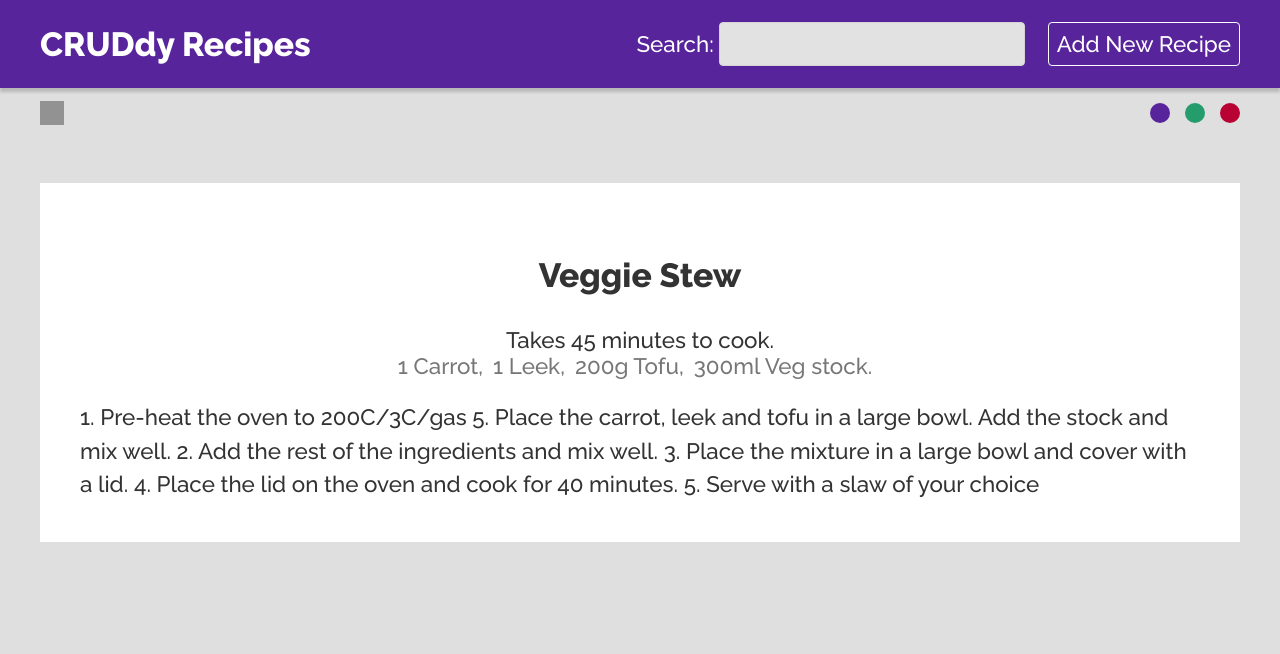
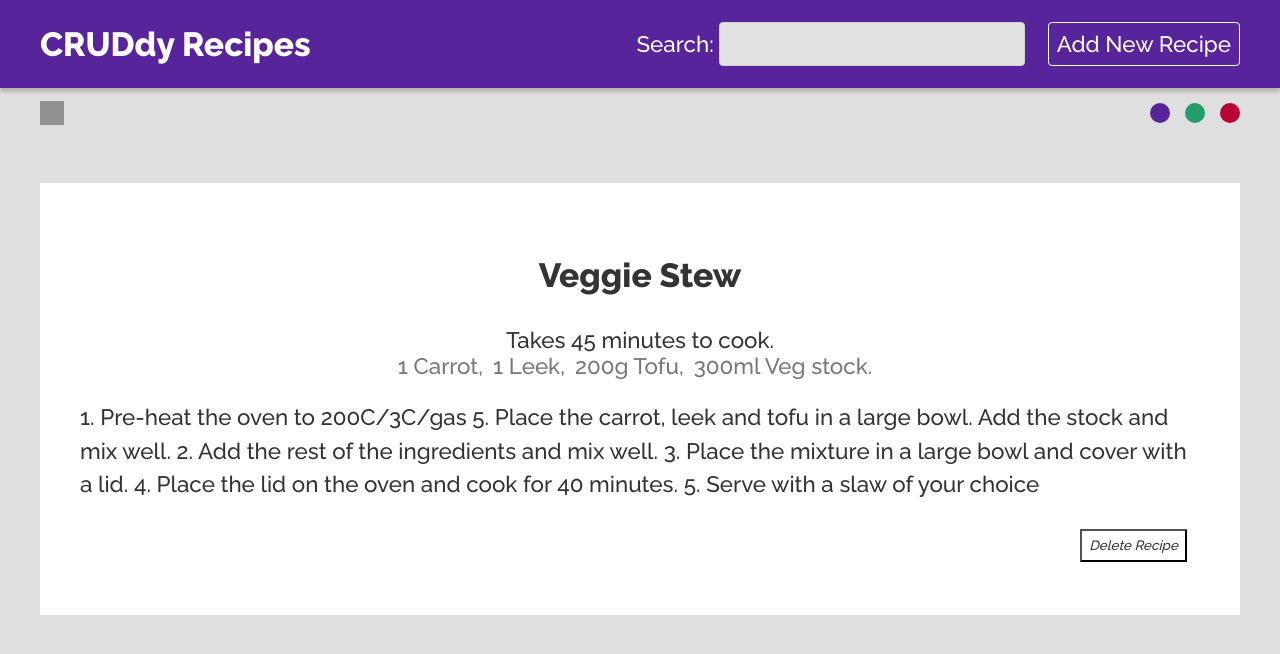
Before and after one commit to r-i-c-h/ts-react-with-Firebase8-Router5, a React (Vite) app: page /recipes/1 in a window 1280 px wide. Shown: the top 654 px of the page. Built offline with nearby package versions, Linux system fonts and the light colour scheme; data requests are answered from the project's data file; grey boxes are pictures that could not be loaded.

Commit message:
Adds DELETE functionality to recipe page

```diff
--- a/src/pages/recipe/Recipe.scss
+++ b/src/pages/recipe/Recipe.scss
@@ -30,6 +30,16 @@
   & li:last-child::after {
     content: '. ';
   }
+  button {
+    font: inherit;
+    color: inherit;
+    background-color: inherit;
+    font-size: 0.6em;
+    font-style: italic;
+    display: block;
+    margin: 2em 1em 1em auto;
+    padding: 0.5em;
+  }
 }
 
 .method {
--- a/src/pages/recipe/Recipe.tsx
+++ b/src/pages/recipe/Recipe.tsx
@@ -1,5 +1,5 @@
 import { IRecipe } from "../../ts/interfaces";
-import { useParams } from "react-router-dom";
+import { useHistory, useParams } from "react-router-dom";
 import useFetch from "../../hooks/useFetch";
 
 import "./Recipe.scss";
@@ -8,10 +8,16 @@ import { useTheme } from "../../hooks/useTheme";
 
 const Recipe = () => {
   const { mode } = useTheme();
+  const history = useHistory(); // For URL change after delete
 
   const { id } = useParams<{ id: string }>();
   const url = 'http://localhost:3000/recipes/' + id
   const { data: recipe, isPending, error } = useFetch<IRecipe>(url);
+
+  const handleDelete = async () => {
+    await window.fetch(url, { method: "DELETE" });
+    history.push('/');
+  }
 
   return (
     <div className={`recipe ${mode}`}>
@@ -25,6 +31,7 @@ const Recipe = () => {
             {recipe.ingredients.map(ing => <li key={ing}>{ing}</li>)}
           </ul>
           <p className="method">{recipe.method}</p>
+          <button onClick={handleDelete}>Delete Recipe</button>
         </>
       )}
     </div>)
```
Also changed, not shown: 1 other file (tests, documents, lock files or other folders).
